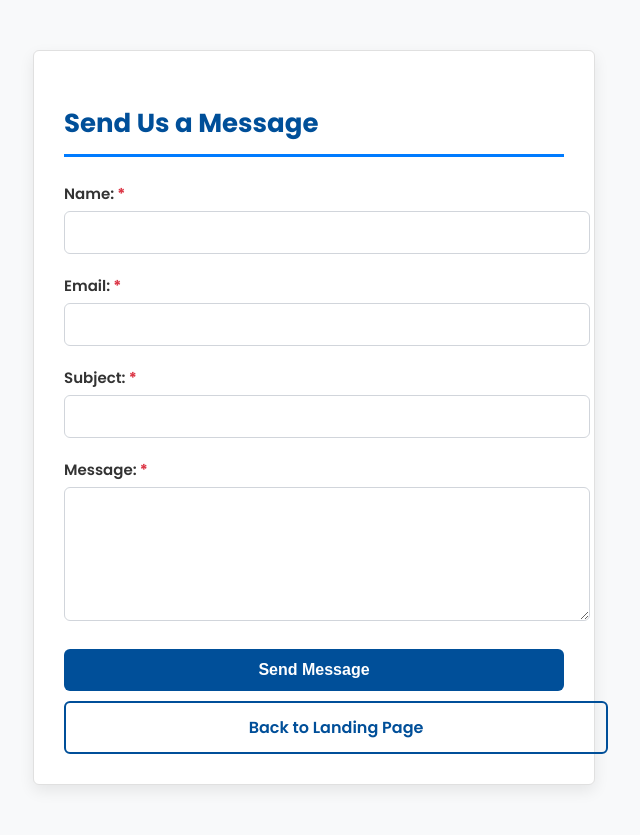
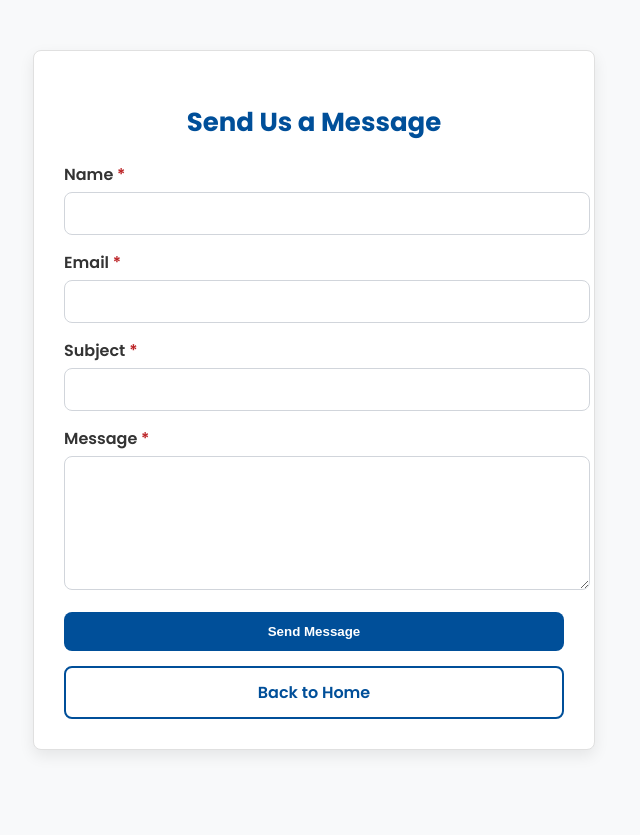
Before and after one commit to jamin-29/my-wedding-planner, a PHP site: page /contact_client.php in a window 1280 px wide. Shown: the whole page, without its empty margins (326-966 px from the left). After the commit the page ends 753 px from the top, so only its background shows below. Run offline with PHP 8.4, Linux system fonts and the light colour scheme; the visitor is signed in with stand-in values (Sample User, id 1).

```diff
--- a/contact_client.php
+++ b/contact_client.php
@@ -1,25 +1,43 @@
 <?php
-include('includes/db_connect.php'); // Assuming this is your project root connection
+// ===========================================
+// CONTACT_CLIENT.PHP
+// ===========================================
+
+// Start session safely
+if (session_status() == PHP_SESSION_NONE) {
+    session_start();
+}
+
+// Redirect to login if user not logged in
+if (!isset($_SESSION['user_id'])) {
+    header('Location: login.php');
+    exit();
+}
+
+// Include database connection
+include('includes/db_connect.php');
 
 $success = '';
 $error = '';
 
+// Handle form submission
 if ($_SERVER['REQUEST_METHOD'] == 'POST') {
-    $name = mysqli_real_escape_string($conn, $_POST['name']);
-    $email = mysqli_real_escape_string($conn, $_POST['email']);
-    $subject = mysqli_real_escape_string($conn, $_POST['subject']);
-    $message = mysqli_real_escape_string($conn, $_POST['message_text']);
+    $name = mysqli_real_escape_string($conn, trim($_POST['name']));
+    $email = mysqli_real_escape_string($conn, trim($_POST['email']));
+    $subject = mysqli_real_escape_string($conn, trim($_POST['subject']));
+    $message = mysqli_real_escape_string($conn, trim($_POST['message_text']));
 
     // Basic validation
-    if (empty($name) || empty($email) || empty($message)) {
+    if (empty($name) || empty($email) || empty($subject) || empty($message)) {
         $error = "Please fill out all required fields.";
+    } elseif (!filter_var($email, FILTER_VALIDATE_EMAIL)) {
+        $error = "Please enter a valid email address.";
     } else {
         $query = "INSERT INTO messages (client_name, client_email, subject, message_text)
                   VALUES ('$name', '$email', '$subject', '$message')";
 
         if (mysqli_query($conn, $query)) {
             $success = "Your message has been sent successfully. We will reply soon!";
-            // Optionally, send an automated email notification to yourself here
         } else {
             $error = "Error sending message: " . mysqli_error($conn);
         }
@@ -32,139 +50,105 @@ if ($_SERVER['REQUEST_METHOD'] == 'POST') {
 
 <head>
     <meta charset="UTF-8">
-    <title>Contact Us</title>
+    <title>Contact Us - Birthday Services</title>
+    <meta name="viewport" content="width=device-width, initial-scale=1.0">
     <link href="https://fonts.googleapis.com/css2?family=Poppins:wght@400;600;700&display=swap" rel="stylesheet">
     <style>
-        /* --- CSS for contact_client.php --- */
-
-        /* --- Global Variables --- */
+        /* --- CSS for Contact Form --- */
         :root {
             --color-primary: #004f99;
-            /* Dark Blue */
             --color-accent: #007bff;
-            /* Bright Blue */
             --color-text-dark: #333;
             --color-border: #d1d5db;
             --color-success: #157347;
-            /* Darker green for accessibility */
-            --color-cancelled: #bb2124;
-            /* Darker red for accessibility/error */
-            --color-required: #dc3545;
-            /* Red for required indicator */
-            --border-radius-sm: 6px;
-            --shadow-base: 0 6px 15px rgba(0, 0, 0, 0.08);
+            --color-error: #bb2124;
+            --border-radius: 8px;
         }
 
-        /* --- Base Styles --- */
         body {
             font-family: 'Poppins', sans-serif;
-            /* Ensure you link this font in HTML if not global */
+            background-color: #f8f9fa;
             color: var(--color-text-dark);
-            background-color: #f8f9fa;
-            line-height: 1.6;
+            margin: 0;
+            padding: 0;
         }
 
-        /* --- Form Container --- */
         .form-container {
             max-width: 500px;
             margin: 50px auto;
             padding: 30px;
-            background-color: #fff;
-            border-radius: var(--border-radius-sm);
-            box-shadow: var(--shadow-base);
+            background: #fff;
+            border-radius: var(--border-radius);
+            box-shadow: 0 6px 15px rgba(0, 0, 0, 0.08);
             border: 1px solid #e0e0e0;
         }
 
         .form-container h2 {
+            text-align: center;
             color: var(--color-primary);
-            border-bottom: 3px solid var(--color-accent);
-            padding-bottom: 10px;
-            margin-bottom: 25px;
+            margin-bottom: 20px;
             font-size: 26px;
         }
 
-        /* --- Input Grouping and Labeling --- */
         .input-group {
-            margin-bottom: 20px;
+            margin-bottom: 15px;
         }
 
         .input-group label {
             display: block;
             font-weight: 600;
-            color: var(--color-text-dark);
             margin-bottom: 5px;
-            font-size: 15px;
         }
 
-        /* Required Field Indicator (Fix) */
-        .input-group label[required]::after {
-            content: ' *';
-            color: var(--color-required);
-            font-weight: 700;
+        .input-group label::after {
+            content: " *";
+            color: var(--color-error);
         }
 
-        /* Input and Textarea Styling */
-        .form-container input[type="text"],
-        .form-container input[type="email"],
-        .form-container textarea {
+        .input-group input,
+        .input-group textarea {
             width: 100%;
             padding: 12px;
-            border-radius: var(--border-radius-sm);
+            border-radius: var(--border-radius);
             border: 1px solid var(--color-border);
             font-size: 15px;
-            color: var(--color-text-dark);
-            transition: border-color 0.2s, box-shadow 0.2s;
             outline: none;
+            transition: border-color 0.3s;
         }
 
-        .form-container textarea {
-            resize: vertical;
+        .input-group input:focus,
+        .input-group textarea:focus {
+            border-color: var(--color-primary);
+            box-shadow: 0 0 5px rgba(0, 79, 153, 0.2);
         }
 
-        .form-container input:focus,
-        .form-container textarea:focus {
-            border-color: var(--color-primary);
-            box-shadow: 0 0 0 3px rgba(0, 79, 153, 0.2);
+        button[type="submit"] {
+            width: 100%;
+            padding: 12px;
+            background-color: var(--color-primary);
+            color: #fff;
+            font-weight: 600;
+            border: none;
+            border-radius: var(--border-radius);
+            cursor: pointer;
+            transition: background-color 0.3s;
         }
 
-        /* --- Button Styling (Send Message) --- */
-        .form-container button[type="submit"] {
-            display: block;
-            width: 100%;
-            padding: 12px 20px;
-            background-color: var(--color-primary);
-            color: #fff;
-            border: none;
-            border-radius: var(--border-radius-sm);
-            cursor: pointer;
-            font-size: 16px;
-            font-weight: 600;
-            transition: background-color 0.2s, transform 0.1s;
-            margin-bottom: 10px;
-        }
-
-        .form-container button[type="submit"]:hover {
+        button[type="submit"]:hover {
             background-color: #003366;
         }
 
-        .form-container button[type="submit"]:active {
-            transform: translateY(1px);
-        }
-
-        /* --- Back Button Styling (Link styled as a button) --- */
         .back-to-home {
             display: block;
-            width: 100%;
-            padding: 12px 20px;
+            margin-top: 15px;
             text-align: center;
-            background-color: transparent;
+            padding: 12px;
+            text-decoration: none;
+            font-weight: 600;
+            border-radius: var(--border-radius);
+            border: 2px solid var(--color-primary);
             color: var(--color-primary);
-            border: 2px solid var(--color-primary);
-            border-radius: var(--border-radius-sm);
-            text-decoration: none;
-            font-size: 16px;
-            font-weight: 600;
-            transition: background-color 0.2s, color 0.2s;
+            transition: all 0.3s;
         }
 
         .back-to-home:hover {
@@ -172,29 +156,26 @@ if ($_SERVER['REQUEST_METHOD'] == 'POST') {
             color: #fff;
         }
 
-
-        /* --- Message Styling --- */
-        .success,
-        .error {
-            padding: 15px;
-            border-radius: var(--border-radius-sm);
-            font-weight: 600;
-            margin-bottom: 20px;
-        }
-
         .success {
             background-color: #d4edda;
             color: var(--color-success);
-            border: 1px solid #c3e6cb;
+            padding: 12px;
+            border-radius: var(--border-radius);
+            margin-bottom: 15px;
+            text-align: center;
+            font-weight: 600;
         }
 
         .error {
             background-color: #f8d7da;
-            color: var(--color-cancelled);
-            border: 1px solid #f5c6cb;
+            color: var(--color-error);
+            padding: 12px;
+            border-radius: var(--border-radius);
+            margin-bottom: 15px;
+            text-align: center;
+            font-weight: 600;
         }
 
-        /* --- Media Query --- */
         @media (max-width: 540px) {
             .form-container {
                 margin: 20px 10px;
@@ -208,32 +189,39 @@ if ($_SERVER['REQUEST_METHOD'] == 'POST') {
 
     <div class="form-container">
         <h2>Send Us a Message</h2>
+
         <?php if ($success): ?>
-            <p class="success"><?= $success ?></p><?php endif; ?>
+            <p class="success"><?= $success ?></p>
+        <?php endif; ?>
         <?php if ($error): ?>
-            <p class="error"><?= $error ?></p><?php endif; ?>
+            <p class="error"><?= $error ?></p>
+        <?php endif; ?>
 
         <form method="POST" action="contact_client.php">
             <div class="input-group">
-                <label for="name" required>Name:</label>
+                <label for="name">Name</label>
                 <input type="text" id="name" name="name" required>
             </div>
+
             <div class="input-group">
-                <label for="email" required>Email:</label>
+                <label for="email">Email</label>
                 <input type="email" id="email" name="email" required>
             </div>
+
             <div class="input-group">
-                <label for="subject" required>Subject:</label>
+                <label for="subject">Subject</label>
                 <input type="text" id="subject" name="subject" required>
             </div>
+
             <div class="input-group">
-                <label for="message_text" required>Message:</label>
+                <label for="message_text">Message</label>
                 <textarea id="message_text" name="message_text" rows="6" required></textarea>
             </div>
+
             <button type="submit">Send Message</button>
         </form>
 
-        <a href="index.php" class="back-to-home">Back to Landing Page</a>
+        <a href="index.php" class="back-to-home">Back to Home</a>
     </div>
 
 </body>
```
Also changed, not shown: includes/header.php (+22 -3 lines).
